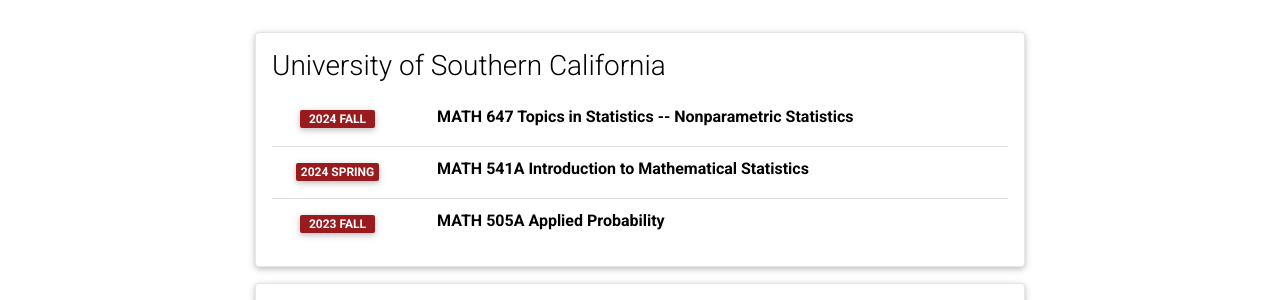
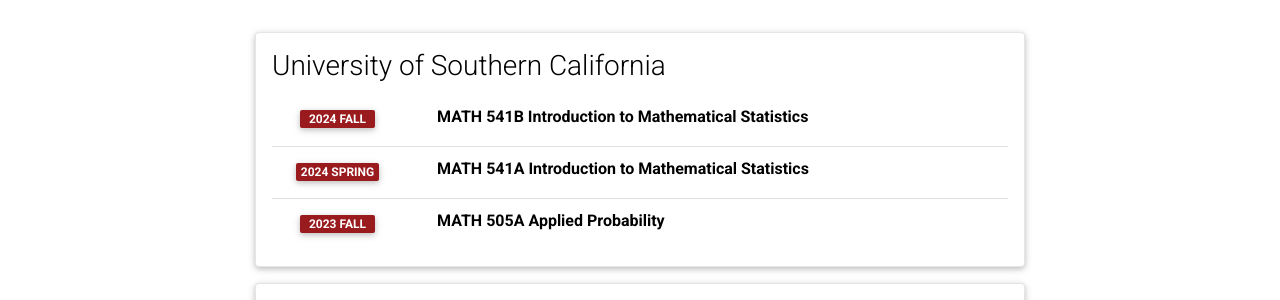
Before and after one commit to the-xiaohuichen/the-xiaohuichen.github.io, a Jekyll site: the page built from _pages/teaching.md, in a window 1280 px wide and 900 px high. Shown: the part 152-452 px from the top of the window. Built offline with Jekyll 4.4.1, drawn with Linux system fonts in a browser that asks for light colours; comment, search, counter and statistics services are not loaded; a style sheet for code colours, icons or effects is not loaded.

Commit message:
8/6/2024

```diff
--- a/_data/teaching.yml
+++ b/_data/teaching.yml
@@ -1,7 +1,7 @@
 - title: University of Southern California
   type: time_table
   contents:
-    - title: MATH 647 Topics in Statistics -- Nonparametric Statistics
+    - title: MATH 541B Introduction to Mathematical Statistics
       year: 2024 Fall
 
     - title: MATH 541A Introduction to Mathematical Statistics
```
Also changed, not shown: 7 other files.
